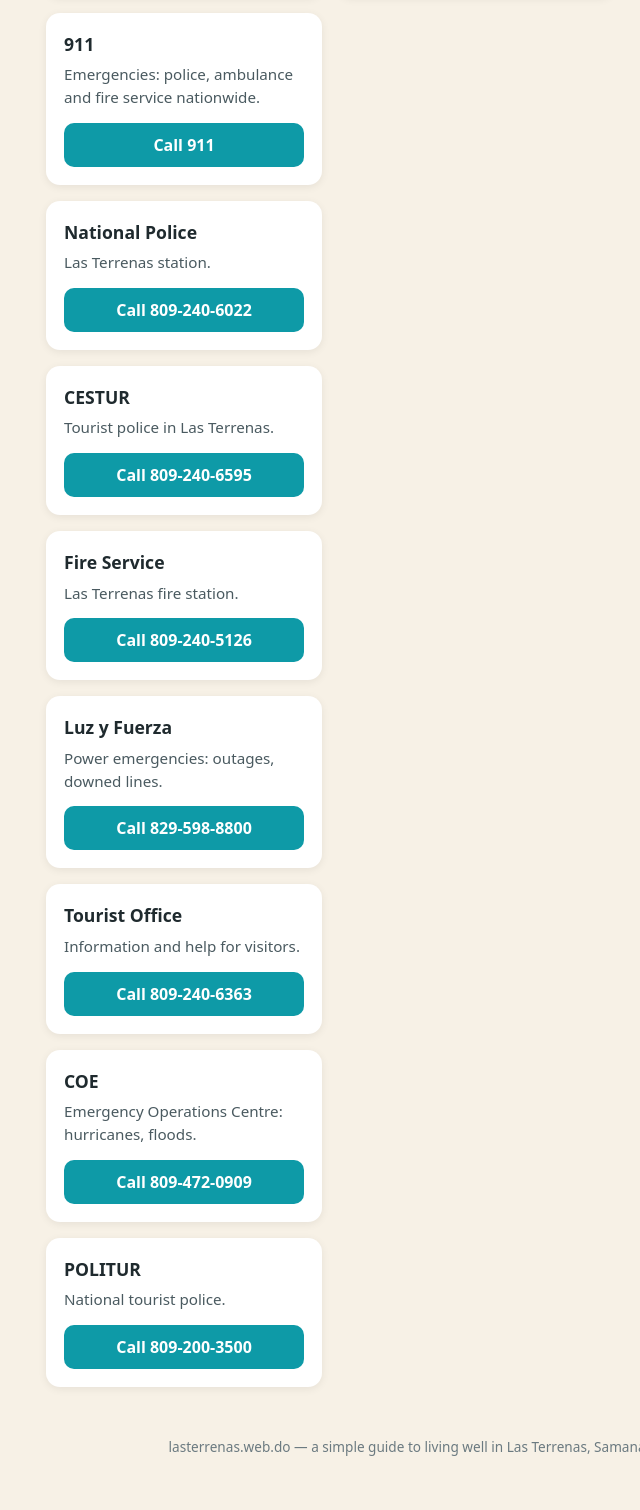
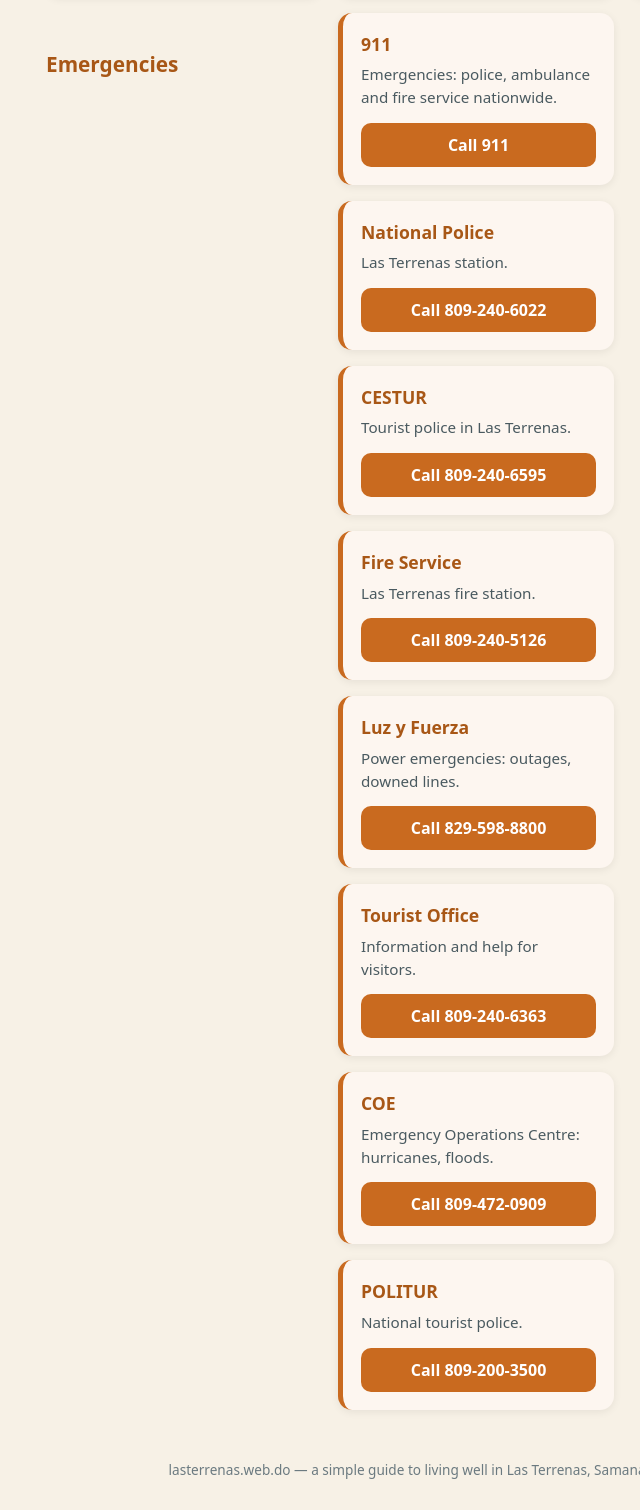
Before and after one commit to EmaCivaz/lasterrenas-web, a plain HTML site: page en.html in a window 1280 px wide. Shown: the part 1245-2755 px from the top of the page, without its empty margins (164-804 px from the left). Before the commit the page ends 2732 px from the top, so only its background shows below. Drawn offline with Linux system fonts and the light colour scheme.

Commit message:
Update en.html
emergency with style
luxor added

```diff
--- a/en.html
+++ b/en.html
@@ -73,17 +73,22 @@
   <a class="btn" href="https://goconcho.com/">Discover GoConcho</a>
 </div>
 
-  <h2 style="margin:36px 0 14px;font-size:1.3rem">Emergencies</h2>
+  <div class="card"><h2>Agua Luxor — Water Jugs</h2><p>Local purification plant with home delivery. 5-gallon returnable jugs, sealed at the plant. Multi-stage filtration and reverse osmosis.</p><a class="btn" href="tel:+18295560889">Order water: 829-556-0889</a></div>
+
+
+<h2 class="section-title emergency">Emergencies</h2>
 <div class="grid">
-  <div class="card"><h2>911</h2><p>Emergencies: police, ambulance and fire service nationwide.</p><a class="btn" href="tel:911">Call 911</a></div>
-  <div class="card"><h2>National Police</h2><p>Las Terrenas station.</p><a class="btn" href="tel:8092406022">Call 809-240-6022</a></div>
-  <div class="card"><h2>CESTUR</h2><p>Tourist police in Las Terrenas.</p><a class="btn" href="tel:8092406595">Call 809-240-6595</a></div>
-  <div class="card"><h2>Fire Service</h2><p>Las Terrenas fire station.</p><a class="btn" href="tel:8092405126">Call 809-240-5126</a></div>
-  <div class="card"><h2>Luz y Fuerza</h2><p>Power emergencies: outages, downed lines.</p><a class="btn" href="tel:8295988800">Call 829-598-8800</a></div>
-  <div class="card"><h2>Tourist Office</h2><p>Information and help for visitors.</p><a class="btn" href="tel:8092406363">Call 809-240-6363</a></div>
-  <div class="card"><h2>COE</h2><p>Emergency Operations Centre: hurricanes, floods.</p><a class="btn" href="tel:8094720909">Call 809-472-0909</a></div>
-  <div class="card"><h2>POLITUR</h2><p>National tourist police.</p><a class="btn" href="tel:8092003500">Call 809-200-3500</a></div>
+  <div class="card emergency"><h2>911</h2><p>Emergencies: police, ambulance and fire service nationwide.</p><a class="btn" href="tel:911">Call 911</a></div>
+  <div class="card emergency"><h2>National Police</h2><p>Las Terrenas station.</p><a class="btn" href="tel:8092406022">Call 809-240-6022</a></div>
+  <div class="card emergency"><h2>CESTUR</h2><p>Tourist police in Las Terrenas.</p><a class="btn" href="tel:8092406595">Call 809-240-6595</a></div>
+  <div class="card emergency"><h2>Fire Service</h2><p>Las Terrenas fire station.</p><a class="btn" href="tel:8092405126">Call 809-240-5126</a></div>
+  <div class="card emergency"><h2>Luz y Fuerza</h2><p>Power emergencies: outages, downed lines.</p><a class="btn" href="tel:8295988800">Call 829-598-8800</a></div>
+  <div class="card emergency"><h2>Tourist Office</h2><p>Information and help for visitors.</p><a class="btn" href="tel:8092406363">Call 809-240-6363</a></div>
+  <div class="card emergency"><h2>COE</h2><p>Emergency Operations Centre: hurricanes, floods.</p><a class="btn" href="tel:8094720909">Call 809-472-0909</a></div>
+  <div class="card emergency"><h2>POLITUR</h2><p>National tourist police.</p><a class="btn" href="tel:8092003500">Call 809-200-3500</a></div>
 </div>
+
+
 </div>
 </main>
 <footer>lasterrenas.web.do — a simple guide to living well in Las Terrenas, Samaná, Dominican Republic.</footer>
```
